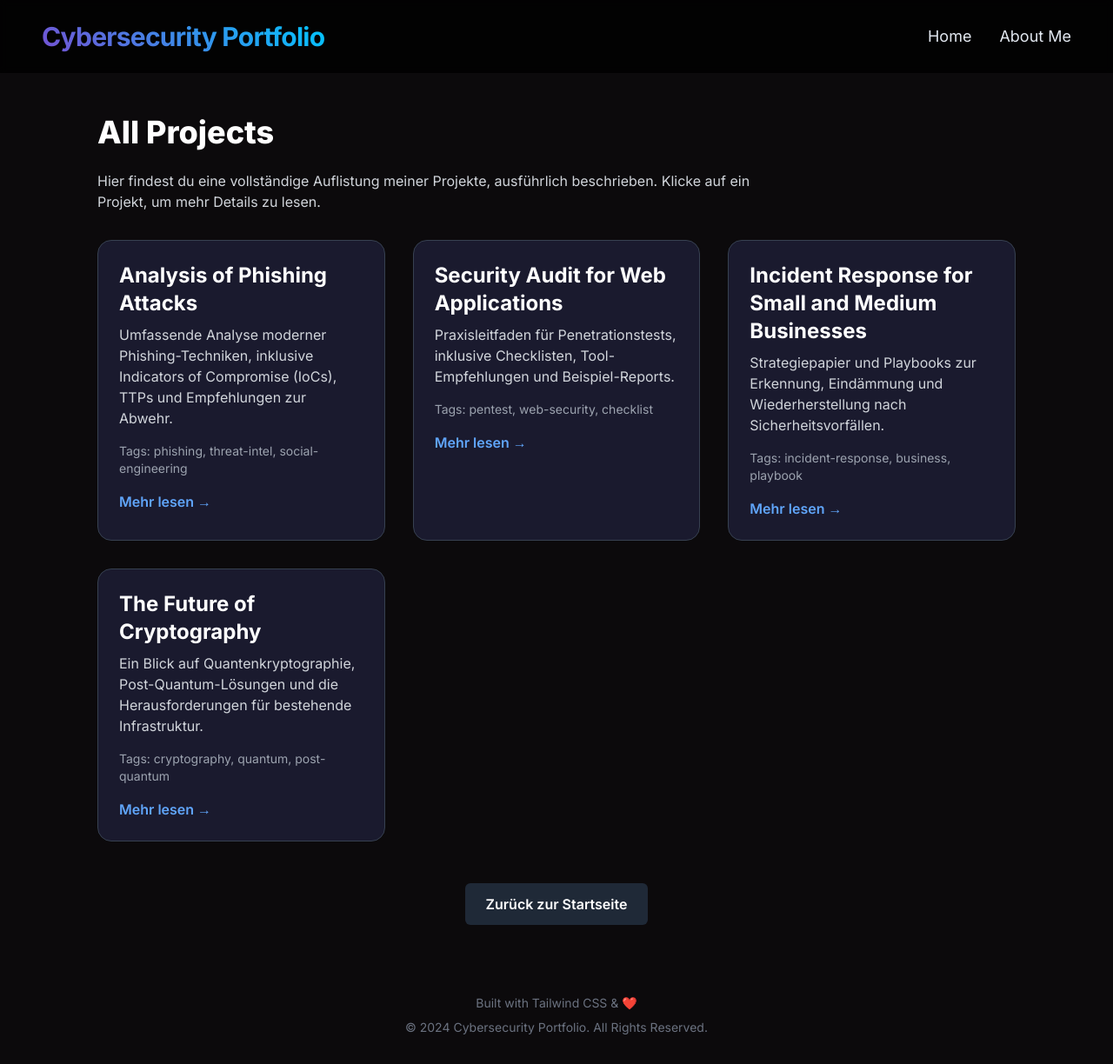
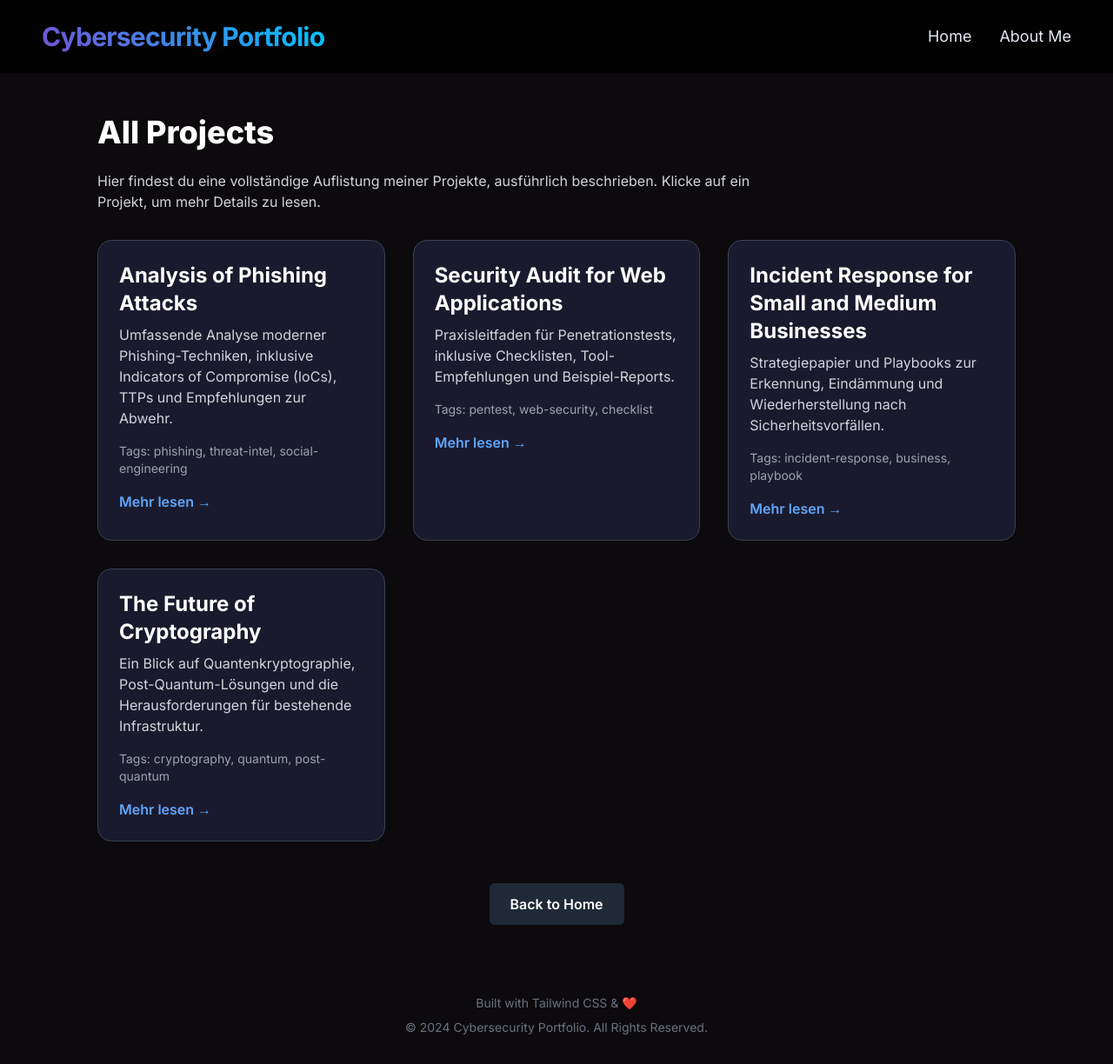
Before and after one commit to IamMo31/iammo31.github.io, a Jekyll site: the page built from projects.md, in a window 1280 px wide and 1224 px high. Shown: the whole window at 87% size. Built offline with Jekyll 4.4.1, drawn with Linux system fonts in a browser that asks for light colours; nearby versions of some CDN libraries.

Commit message:
Update projects.md

```diff
--- a/projects.md
+++ b/projects.md
@@ -37,7 +37,7 @@ permalink: /projects/
     </section>
 
     <div class="mt-12 text-center">
-        <a href="{{ '/' | relative_url }}" class="inline-block px-6 py-3 font-semibold rounded-md bg-gray-800 text-white hover:bg-gray-700">Zurück zur Startseite</a>
+        <a href="{{ '/' | relative_url }}" class="inline-block px-6 py-3 font-semibold rounded-md bg-gray-800 text-white hover:bg-gray-700">Back to Home</a>
     </div>
 </main>
 
```
